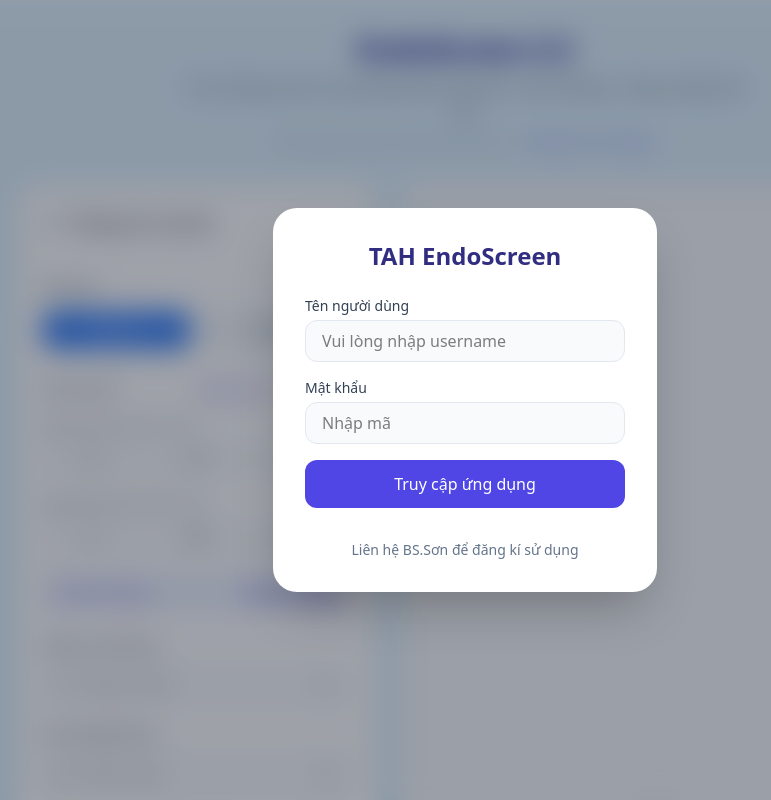
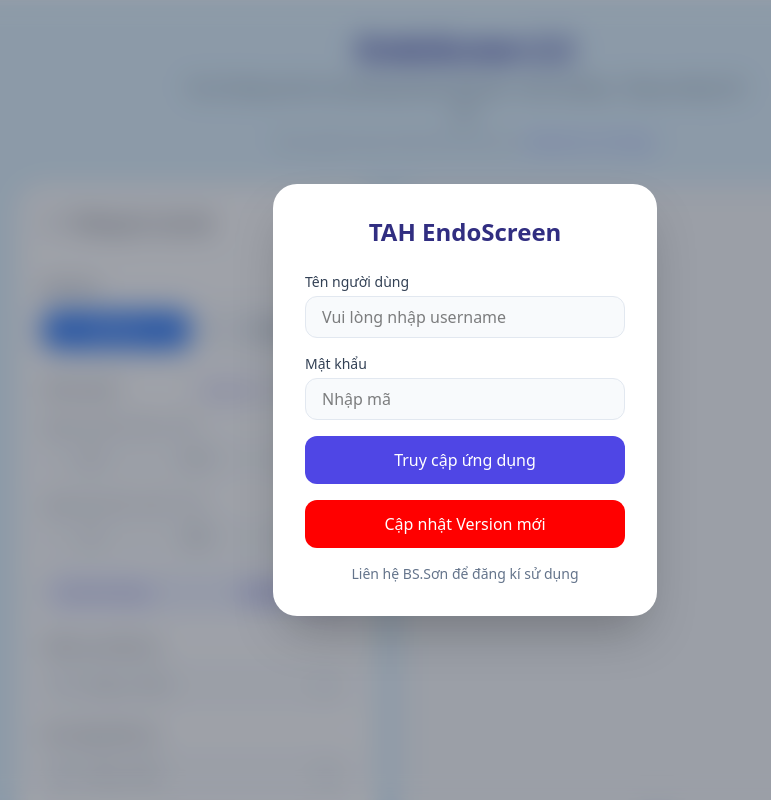
Before and after one commit to dotienson/WHO-, a React (Vite) app: page / in a window 1280 px wide. Shown: the top 800 px of the page, without its empty margins (175-946 px from the left). Built offline with nearby package versions, Linux system fonts and the light colour scheme.

Commit message:
feat: Add version update functionality
Introduces a new feature to check for and display application version updates. Includes UI elements for update status and a simulated update process.

```diff
--- a/src/App.tsx
+++ b/src/App.tsx
@@ -35,6 +35,8 @@ const getAverageGrowthVelocity = (ageInMonths: number, gender: 'boy' | 'girl') =
 
 export default function App() {
   const [isUnlocked, setIsUnlocked] = useState(false);
+  const [isUpdating, setIsUpdating] = useState(false);
+  const [isUpdated, setIsUpdated] = useState(false);
   const [username, setUsername] = useState('');
   const [passcode, setPasscode] = useState('');
   const [unlockError, setUnlockError] = useState('');
@@ -304,6 +306,15 @@ export default function App() {
     }
   };
 
+  const handleUpdateClick = () => {
+    setIsUpdating(true);
+    setIsUpdated(false);
+    setTimeout(() => {
+      setIsUpdating(false);
+      setIsUpdated(true);
+    }, 1500);
+  };
+
   return (
     <>
       {!isUnlocked && (
@@ -337,6 +348,24 @@ export default function App() {
                 className="w-full bg-indigo-600 text-white font-medium py-3 rounded-xl hover:bg-indigo-700 transition-colors"
               >
                 Truy cập ứng dụng
+              </button>
+              <button
+                onClick={handleUpdateClick}
+                disabled={isUpdating}
+                className={`w-full text-white font-medium py-3 rounded-xl transition-colors flex items-center justify-center gap-2 ${
+                  isUpdated ? 'bg-green-600 hover:bg-green-700' : 'bg-[#FF0000] hover:bg-[#CC0000]'
+                }`}
+              >
+                {isUpdating ? (
+                  <>
+                    <div className="w-5 h-5 border-2 border-white/30 border-t-white rounded-full animate-spin" />
+                    Đang kiểm tra...
+                  </>
+                ) : isUpdated ? (
+                  'Đã cập nhật version mới'
+                ) : (
+                  'Cập nhật Version mới'
+                )}
               </button>
               <p className="text-center text-sm text-slate-500 mt-4">
                 Liên hệ BS.Sơn để đăng kí sử dụng
@@ -787,7 +816,7 @@ export default function App() {
                       </div>
                     </div>
                     <div className="text-xs text-indigo-700 bg-indigo-50 p-2.5 rounded-lg border border-indigo-100">
-                      Ở lứa tuổi này, tốc độ tăng chiều cao trung bình {getAverageGrowthVelocity(ageInMonths, gender)}/năm (PMID: 26132126)
+                      Tốc độ tăng trưởng cần được bác sĩ đánh giá riêng cho từng ca
                     </div>
                   </div>
                 )}
```
